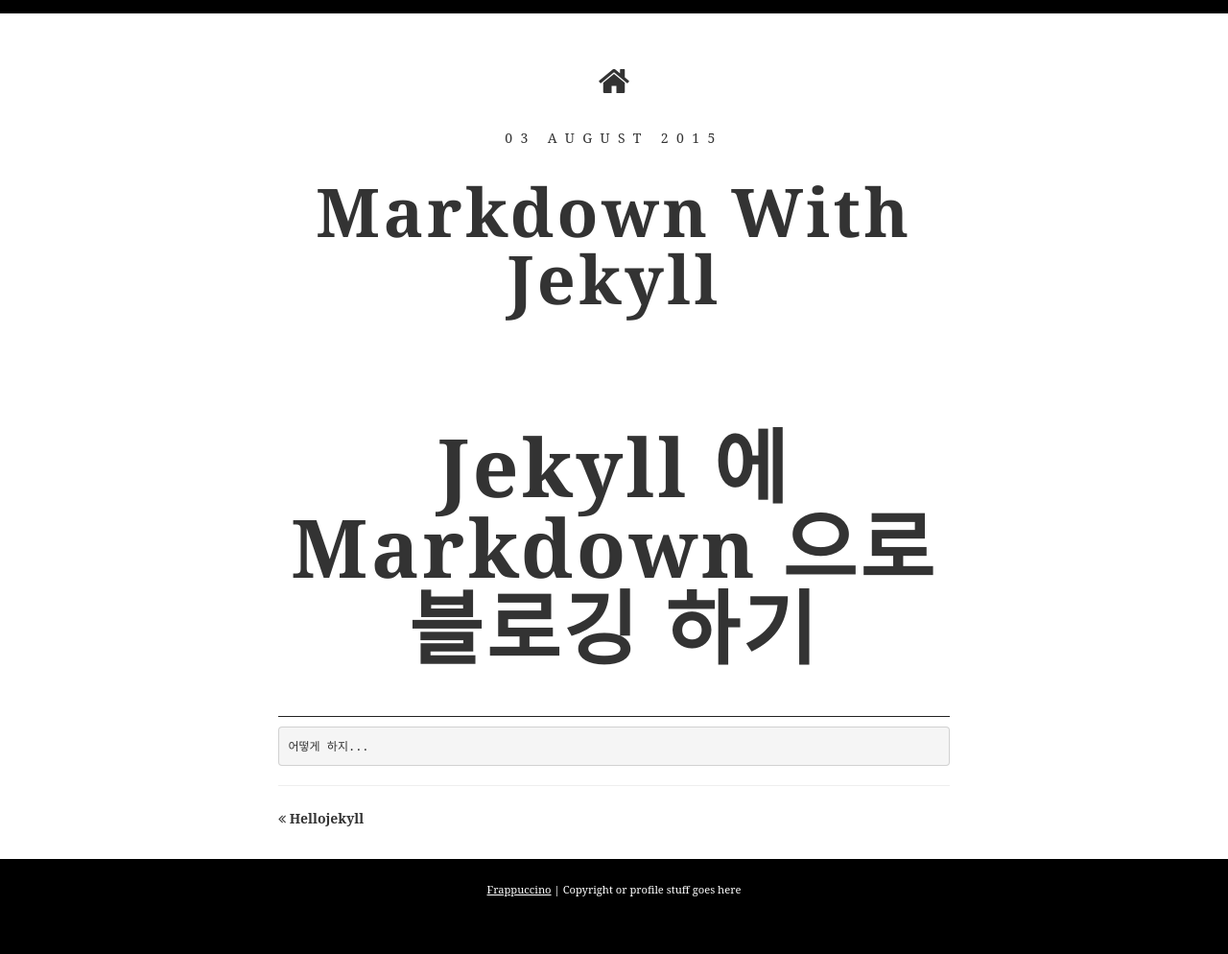
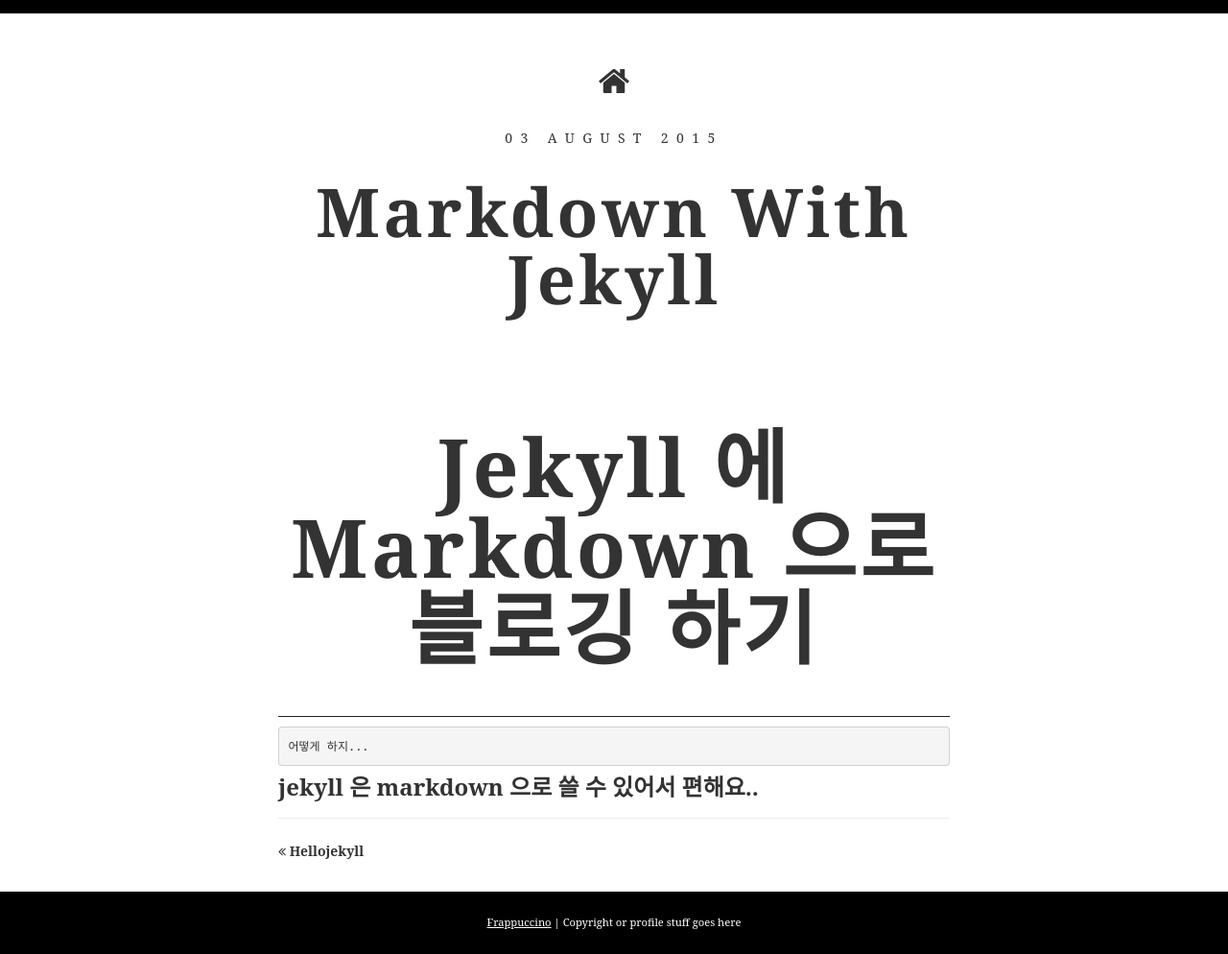
Before and after one commit to carpenta/carpenta.github.io, a Jekyll site: the page built from _posts/2015-08-03-Markdown-with-Jekyll.md, in a window 1280 px wide. Shown: the whole page at 96% size. Built offline with Jekyll 4.4.1, drawn with Linux system fonts in a browser that asks for light colours; some web fonts are replaced; before the commit the page ends 960 px from its top, so only the background shows below that.

Commit message:
edit posts

````diff
--- a/_posts/2015-08-03-Markdown-with-Jekyll.md
+++ b/_posts/2015-08-03-Markdown-with-Jekyll.md
@@ -6,3 +6,5 @@ layout: post_page
 ```
 어떻게 하지...
 ```
+
+### jekyll 은 markdown 으로 쓸 수 있어서 편해요..
````
